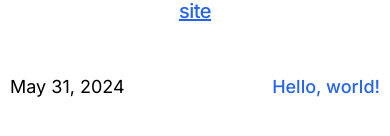
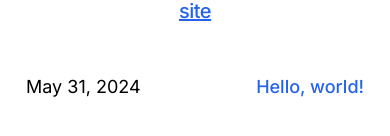
Before and after one commit to owenpark8/personal-site, a Next.js app: page /blog in a window 390 px wide. Shown: the part 216-352 px from the top of the page. Built offline with nearby package versions, Linux system fonts and the light colour scheme.

Commit message:
Fix blog list padding for mobile

```diff
--- a/src/app/blog/page.tsx
+++ b/src/app/blog/page.tsx
@@ -28,7 +28,7 @@ export default function Blog() {
             </h3>
           </div>
         </section>
-        <section id="blog-post-list" className="mt-12">
+        <section id="blog-post-list" className="mt-12 mx-4">
           <ul className="mx-auto max-w-lg">
             {paths
               .sort((a, b) => b.date.getTime() - a.date.getTime())
```
